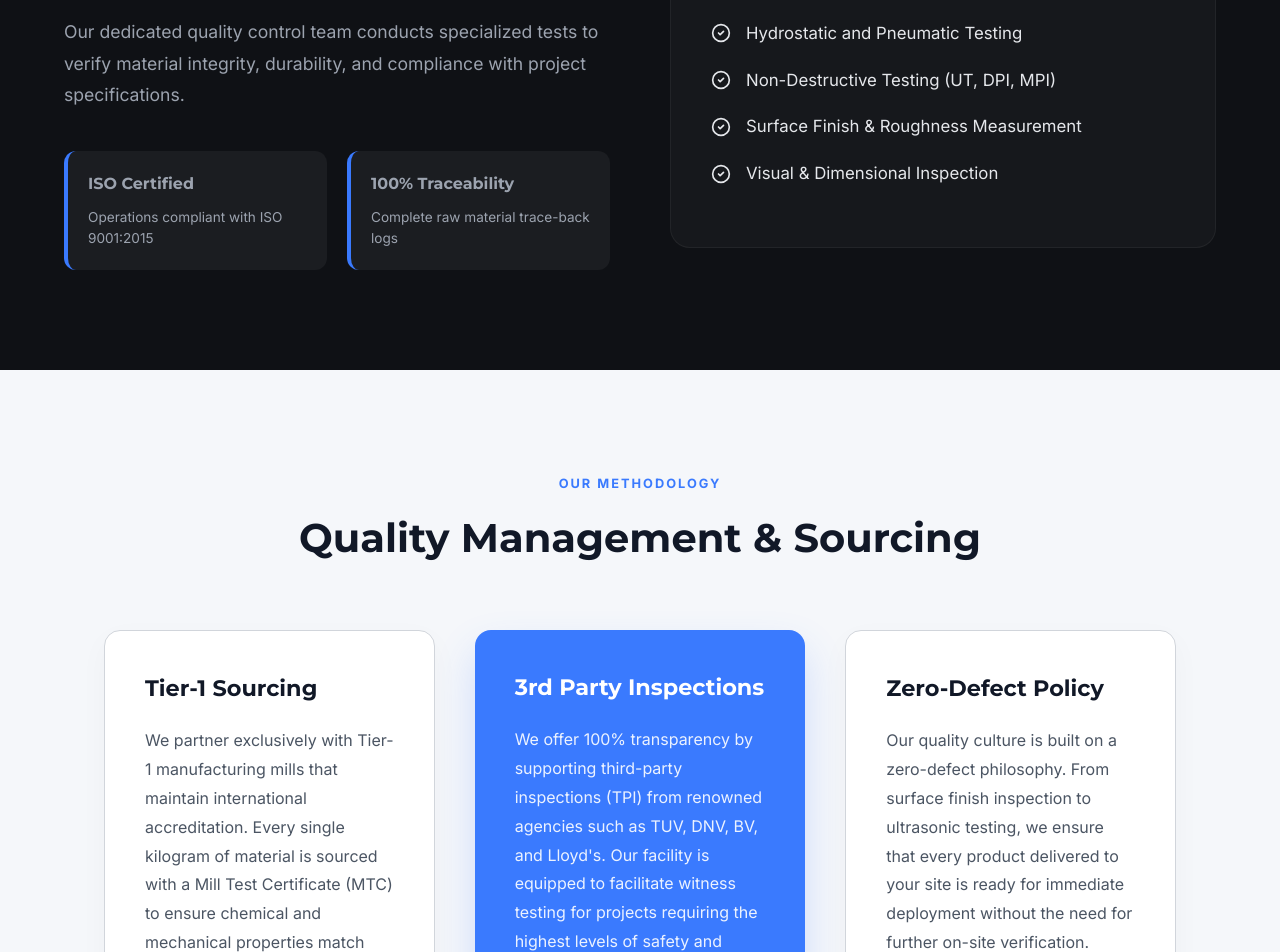
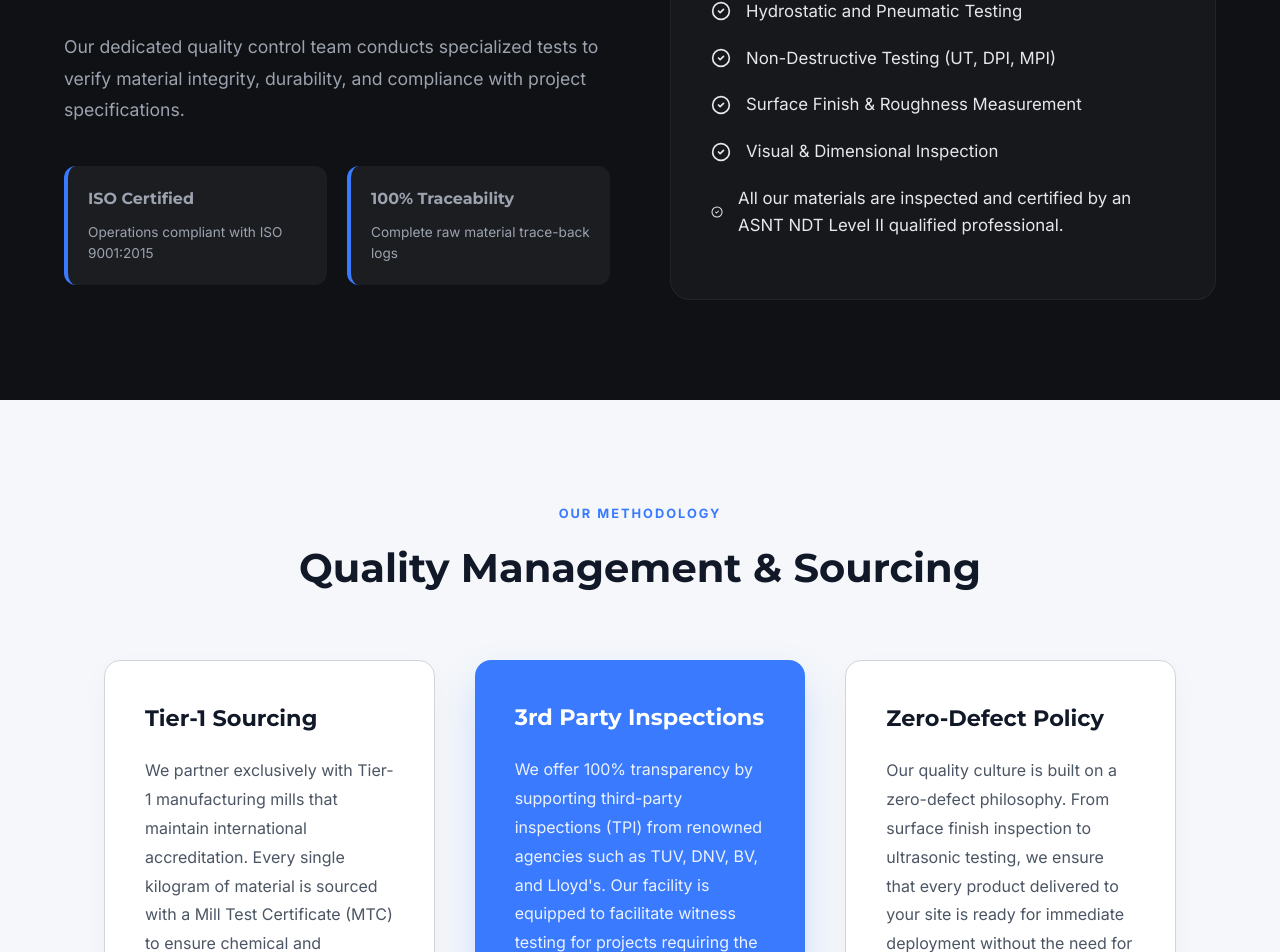
Before and after one commit to Vijaylaxmisteel/Vijaylaxmisteel, a React (Vite) app: page /quality in a window 1280 px wide. Shown: the part 1369-2321 px from the top of the page. Built offline with nearby package versions, Linux system fonts and the light colour scheme.

Commit message:
minor changes

```diff
--- a/src/pages/QualityPage.jsx
+++ b/src/pages/QualityPage.jsx
@@ -27,7 +27,8 @@ const QualityPage = () => {
         "Hydrostatic and Pneumatic Testing",
         "Non-Destructive Testing (UT, DPI, MPI)",
         "Surface Finish & Roughness Measurement",
-        "Visual & Dimensional Inspection"
+        "Visual & Dimensional Inspection",
+        "All our materials are inspected and certified by an ASNT NDT Level II qualified professional."
     ];
 
     return (
```
